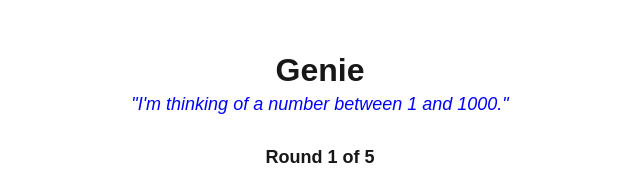
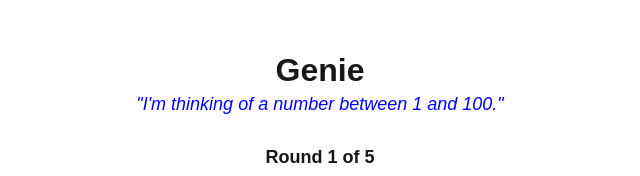
Before and after one commit to carpetmaker3162/genie, a Next.js app: page / in a window 1280 px wide. Shown: the top 176 px of the page, without its empty margins (320-960 px from the left). Built offline with nearby package versions, Linux system fonts and the light colour scheme; no server answers; the database is empty.

Commit message:
change from 1-1000 to 1-100

```diff
--- a/app/api/guess/route.ts
+++ b/app/api/guess/route.ts
@@ -28,7 +28,7 @@ async function getRandom(request: NextRequest) {
   }
 
   const { num } = await randomResponse.json();
-  return Math.floor(num * 1000) + 1;
+  return Math.floor(num * 100) + 1;
 }
 
 
--- a/app/page.tsx
+++ b/app/page.tsx
@@ -55,7 +55,7 @@ export default function Page() {
       <h1>Genie</h1>
       {!gameComplete ? (
         <>
-          <p className="quote" style={{ marginBottom: '2rem' }}>"I'm thinking of a number between 1 and 1000."</p>
+          <p className="quote" style={{ marginBottom: '2rem' }}>"I'm thinking of a number between 1 and 100."</p>
           <b className={ animate ? "animate" : "" }>Round {round} of 5</b>
           <form onSubmit={handleSubmit}>
             <input
@@ -63,7 +63,7 @@ export default function Page() {
               value={guess}
               onChange={(e) => setGuess(e.target.value)}
               min="1"
-              max="1000"
+              max="100"
               required
             />
             <button type="submit">Submit Guess</button>
```
